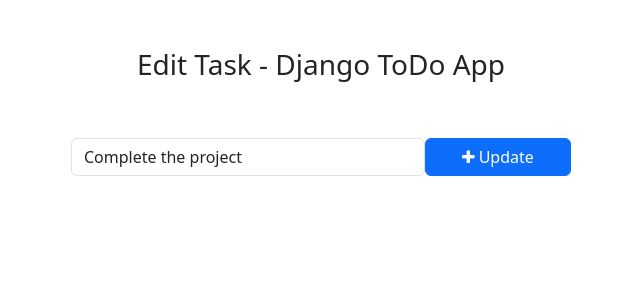
After one commit to DarshanMady/todo, a Django app: page /todo/edit_task/1/ in a window 1280 px wide. The commit adds this page. Shown: the top 300 px of the page, without its empty margins (319-959 px from the left). Run offline with Django 4.2, Linux system fonts and the light colour scheme; data comes from the database, SQL or seed files in the repository; both versions use the stored data as it was after the commit.

Commit message:
Final Commit

```diff
--- /dev/null
+++ b/templates/edit_task.html
@@ -0,0 +1,30 @@
+<!DOCTYPE html>
+<html lang="en">
+<head>
+    <meta charset="UTF-8">
+    <meta name="viewport" content="width=device-width, initial-scale=1.0">
+    <title>Edit Task - Django ToDo App</title>
+
+    <!-- Bootstrap -->
+    <link href="https://cdn.jsdelivr.net/npm/bootstrap@5.3.0-alpha1/dist/css/bootstrap.min.css" rel="stylesheet" integrity="sha384-GLhlTQ8iRABdZLl6O3oVMWSktQOp6b7In1Zl3/Jr59b6EGGoI1aFkw7cmDA6j6gD" crossorigin="anonymous">
+    <script src="https://cdn.jsdelivr.net/npm/bootstrap@5.3.0-alpha1/dist/js/bootstrap.bundle.min.js" integrity="sha384-w76AqPfDkMBDXo30jS1Sgez6pr3x5MlQ1ZAGC+nuZB+EYdgRZgiwxhTBTkF7CXvN" crossorigin="anonymous"></script>
+    <!-- Font Awesome Icons -->
+    <link rel="stylesheet" href="https://cdnjs.cloudflare.com/ajax/libs/font-awesome/4.7.0/css/font-awesome.min.css">
+
+</head>
+<body>
+    <div class="container">
+        <h3 class="pt-5 pb-5 text-center">Edit Task - Django ToDo App</h3>
+    </div>
+    <form action="", method="post" style="width:500px ; margin :auto;" >
+        {% csrf_token %}
+        <div class="form-group">
+            <span style="display: flex;">
+                <input type="text" name="task" class="form-control" value="{{ get_task.task}}">
+                <button type="submit" class="btn btn-primary" style="width: 200px;"><i class="fa fa-plus"></i> Update</button>
+            </span>
+        </div>
+    </form>
+
+</body>
+</html>
--- a/todo/urls.py
+++ b/todo/urls.py
@@ -2,5 +2,18 @@ from django.urls import path
 from . import views
 
 urlpatterns = [
+    # to add task
     path('addTask/',views.addTask,name='addTask'),
+
+    # to mark the task as done and move to completed task
+    path('mark_as_done/<int:pk>/',views.mark_as_done,name='mark_as_done'),
+
+    #to mark the task as undone and move task to be completed
+    path('mark_as_undone/<int:pk>/',views.mark_as_undone,name='mark_as_undone'),
+
+    # to edit the task using button
+    path('edit_task/<int:pk>/',views.edit_task,name='edit_task'),
+
+    # to delete the task
+    path('delete_task/<int:pk>/',views.delete_task,name='delete_task'),
 ]
--- a/todo/views.py
+++ b/todo/views.py
@@ -1,5 +1,5 @@
 from django.http import HttpResponse
-from django.shortcuts import render,redirect
+from django.shortcuts import render,redirect,get_object_or_404
 from .models import Task
 
 # Create your views here.
@@ -7,3 +7,33 @@ def addTask(request):
     task = request.POST['task']
     Task.objects.create(task=task)
     return redirect('home')
+
+def mark_as_done(request,pk):
+    task =get_object_or_404(Task,pk=pk)
+    task.is_completed = True
+    task.save()
+    return redirect('home')
+
+def mark_as_undone(request,pk):
+    task =get_object_or_404(Task,pk=pk)
+    task.is_completed = False
+    task.save()
+    return redirect('home')
+
+def edit_task(request,pk):
+    get_task = get_object_or_404(Task,pk=pk)
+    if request.method == 'POST':
+        new_task = request.POST['task']
+        get_task.task = new_task
+        get_task.save()
+        return redirect('home')
+    else:
+        context = {
+            'get_task': get_task,
+        }
+        return render(request,'edit_task.html',context)
+
+def delete_task(request,pk):
+    task = get_object_or_404(Task,pk=pk)
+    task.delete()
+    return redirect('home')
--- a/todo_main/views.py
+++ b/todo_main/views.py
@@ -4,7 +4,9 @@ from todo.models import Task
 
 def home(request):
     tasks = Task.objects.filter(is_completed = False)
+    completed_tasks = Task.objects.filter(is_completed = True)
     context = {
-        "tasks": tasks
+        "tasks": tasks,
+        "completed_tasks": completed_tasks,
     }
     return render(request, 'home.html',context)
```
Also changed, not shown: templates/home.html (+9 -4 lines), db.sqlite3.
